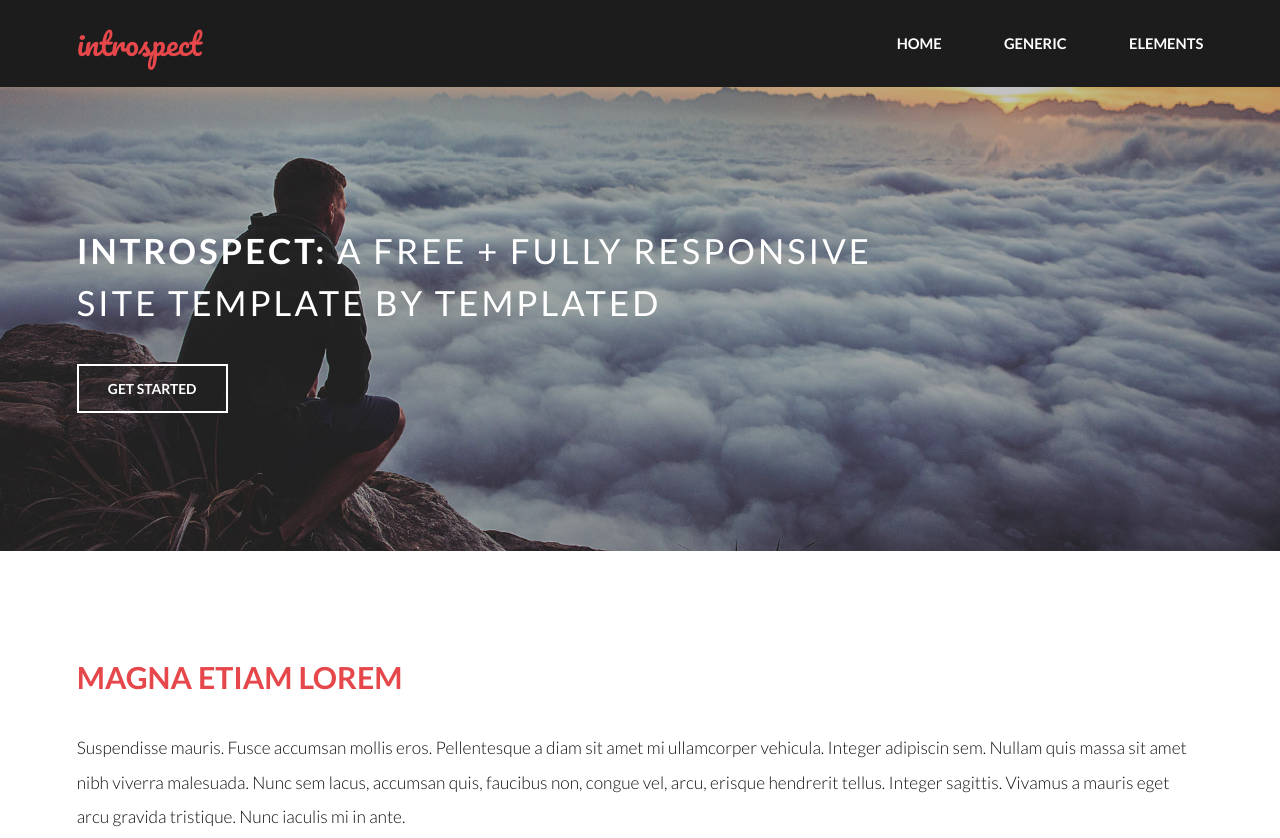
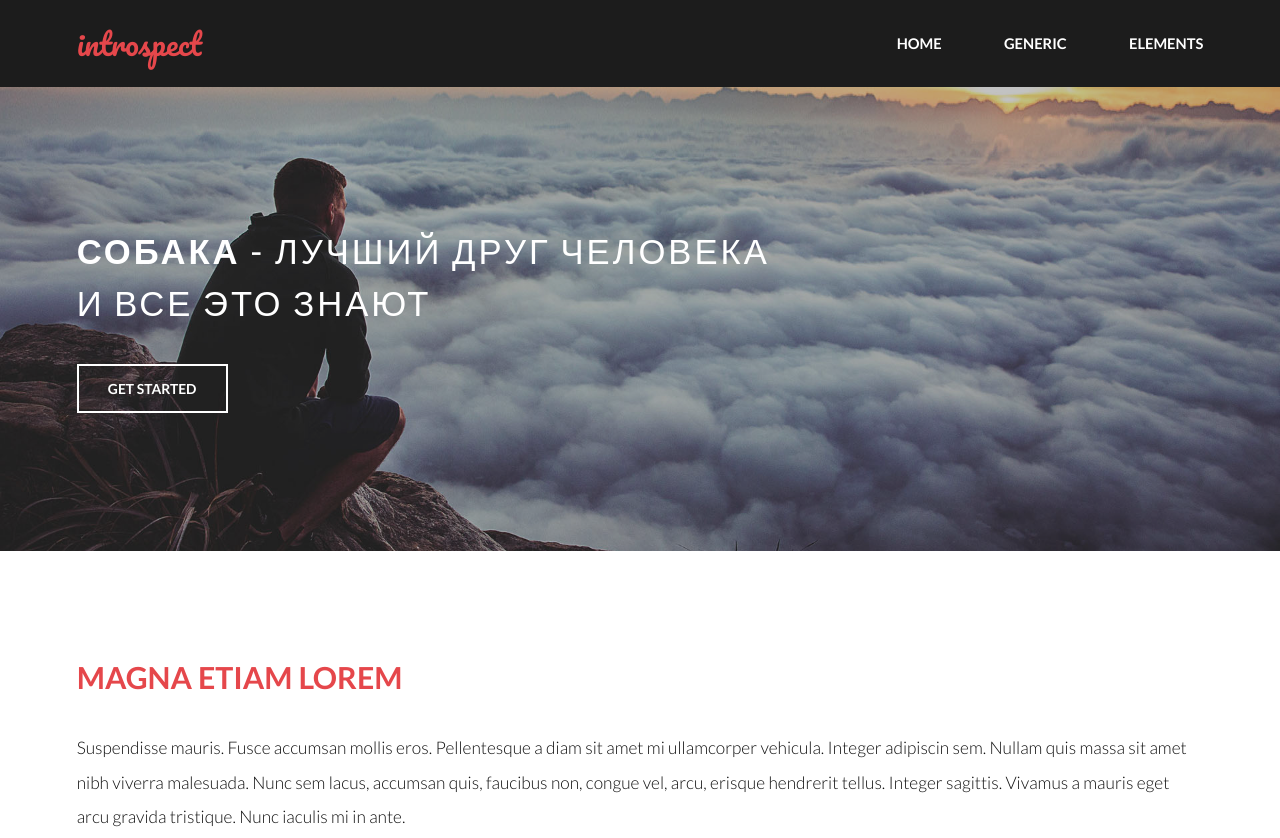
Before and after one commit to winesardine/SOBAKI, a plain HTML site: page index.html in a window 1280 px wide. Shown: the top 838 px of the page. Drawn offline with Linux system fonts and the light colour scheme.

Commit message:
2
собака лучший

```diff
--- a/index.html
+++ b/index.html
@@ -29,8 +29,8 @@
 		<!-- Banner -->
 			<section id="banner">
 				<div class="inner">
-					<h1>Introspect: <span>A free + fully responsive<br />
-					site template by TEMPLATED</span></h1>
+					<h1>Собака<span> - лучший друг человека<br />
+					и все это знают</span></h1>
 					<ul class="actions">
 						<li><a href="#" class="button alt">Get Started</a></li>
 					</ul>
```
